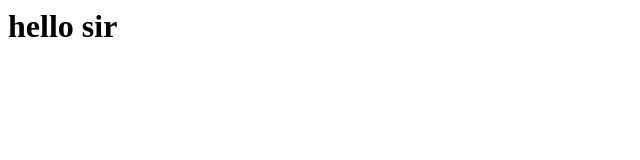
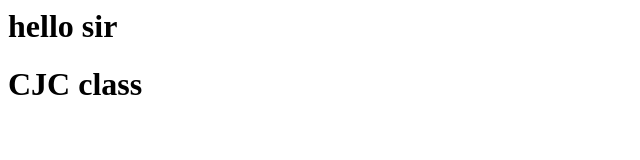
Before and after one commit to nitinrokade0091/nitinrepo6-6, a plain HTML site: page index.html in a window 1280 px wide. Shown: the whole page, without its empty margins (0-640 px from the left). Drawn offline with Linux system fonts and the light colour scheme.

Commit message:
added new line into the index.html from testing branch

```diff
--- a/index.html
+++ b/index.html
@@ -1,5 +1,6 @@
 <html>
      <body>
            <h1>hello sir</h1>
+           <h1>CJC class</h1>
      </body>
 </html>
```
